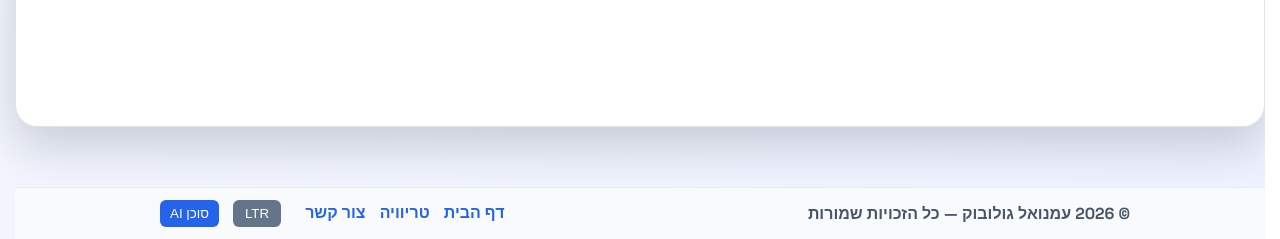
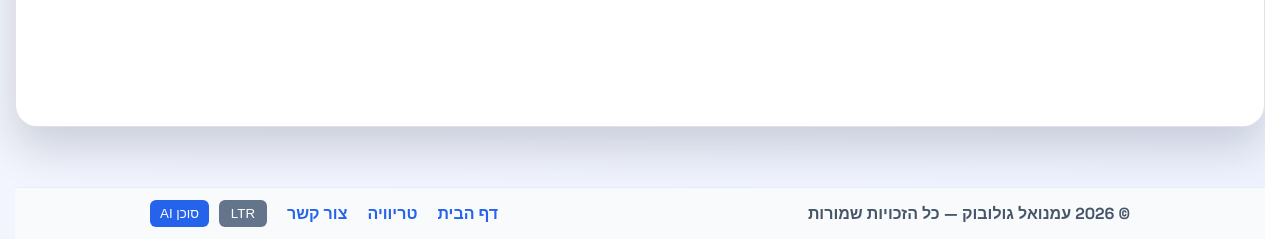
Before and after one commit to imanuel1984/stransport, a Django app: page /agents/demo in a window 1280 px wide. Shown: the part 561-800 px from the top of the page. Run offline with Django 5.2, Linux system fonts and the light colour scheme; data that the repository does not hold is empty; parts of the project's set-up code (start-up, migrations or seed data) failed here and were passed over.

Commit message:
fix: responsive AI modals and align footer AI button
Made-with: Cursor

```diff
--- a/stransport/templates/stransport/layout.html
+++ b/stransport/templates/stransport/layout.html
@@ -77,7 +77,7 @@
   <!-- חלונית קיצור לפרסום / בקשת נסיעה -->
 
   <!-- Modal להצגת נסיעות שפורסמו / פרסום נסיעה -->
-  <div id="ai-mode-modal" style="display:none; position:fixed; left:50%; top:50%; transform:translate(-50%,-50%); background:#fff; border:1px solid #ddd; padding:16px; z-index:2000; box-shadow:0 8px 24px rgba(0,0,0,0.2); width:420px; border-radius:8px;">
+  <div id="ai-mode-modal" style="display:none; position:fixed; left:50%; top:50%; transform:translate(-50%,-50%); background:#fff; border:1px solid #ddd; padding:16px; z-index:2000; box-shadow:0 8px 24px rgba(0,0,0,0.2); width:92vw; max-width:420px; max-height:85vh; overflow:auto; border-radius:8px;">
     <h3 id="ai-modal-title" style="margin-top:0;">פרסום נסיעות</h3>
     <div id="ai-modal-body" style="max-height:60vh; overflow-y:auto;">
       <div id="ai-offers-container">
@@ -90,7 +90,7 @@
   </div>
 
   <!-- Modal: סוכן AI למטופל (צ'אט קצר להתאמת נסיעות מתנדבים) -->
-  <div id="ai-agent-modal" style="display:none; position:fixed; left:50%; top:50%; transform:translate(-50%,-50%); background:#fff; border:1px solid #ddd; padding:16px; z-index:2200; box-shadow:0 8px 24px rgba(0,0,0,0.2); width:460px; border-radius:10px;">
+  <div id="ai-agent-modal" style="display:none; position:fixed; left:50%; top:50%; transform:translate(-50%,-50%); background:#fff; border:1px solid #ddd; padding:16px; z-index:2200; box-shadow:0 8px 24px rgba(0,0,0,0.2); width:92vw; max-width:460px; max-height:85vh; overflow:auto; border-radius:10px;">
     <h3 style="margin-top:0;">סוכן AI — מטופל</h3>
     <div class="field-hint" style="margin-bottom:8px;">כתוב מה אתה צריך, ואציג לך נסיעות מתנדבים שפורסמו שאפשר להצטרף אליהן.</div>
     <textarea id="ai-agent-input" rows="3" style="width:100%;resize:vertical;border:1px solid #e2e8f0;border-radius:10px;padding:10px;font-family:inherit;"></textarea>
@@ -99,11 +99,11 @@
       <button type="button" id="ai-agent-send" class="btn-primary" style="background:#2563eb;color:#fff;border:none;padding:8px 12px;border-radius:10px;cursor:pointer;">שלח</button>
       <button type="button" id="ai-agent-close" class="button">סגירה</button>
     </div>
-    <div id="ai-agent-results" style="margin-top:12px; max-height:50vh; overflow-y:auto;"></div>
+    <div id="ai-agent-results" style="margin-top:12px; max-height:45vh; overflow-y:auto;"></div>
   </div>
 
   <!-- Modal: סוכן AI למתנדב -->
-  <div id="ai-vol-agent-modal" style="display:none; position:fixed; left:50%; top:50%; transform:translate(-50%,-50%); background:#fff; border:1px solid #ddd; padding:16px; z-index:2200; box-shadow:0 8px 24px rgba(0,0,0,0.2); width:460px; border-radius:10px;">
+  <div id="ai-vol-agent-modal" style="display:none; position:fixed; left:50%; top:50%; transform:translate(-50%,-50%); background:#fff; border:1px solid #ddd; padding:16px; z-index:2200; box-shadow:0 8px 24px rgba(0,0,0,0.2); width:92vw; max-width:460px; max-height:85vh; overflow:auto; border-radius:10px;">
     <h3 style="margin-top:0;">סוכן AI — מתנדב</h3>
     <div class="field-hint" style="margin-bottom:8px;">כתוב מתי אתה יוצא, מאיפה ולאן וכמה מקומות יש, ואציע לך מטופלים מתאימים.</div>
     <textarea id="ai-vol-agent-input" rows="3" style="width:100%;resize:vertical;border:1px solid #e2e8f0;border-radius:10px;padding:10px;font-family:inherit;"></textarea>
@@ -112,7 +112,7 @@
       <button type="button" id="ai-vol-agent-send" class="btn-primary" style="background:#2563eb;color:#fff;border:none;padding:8px 12px;border-radius:10px;cursor:pointer;">שלח</button>
       <button type="button" id="ai-vol-agent-close" class="button">סגירה</button>
     </div>
-    <div id="ai-vol-agent-results" style="margin-top:12px; max-height:50vh; overflow-y:auto;"></div>
+    <div id="ai-vol-agent-results" style="margin-top:12px; max-height:45vh; overflow-y:auto;"></div>
   </div>
 
 
@@ -126,7 +126,7 @@
     <div style="max-width:980px;margin:0 auto;display:flex;align-items:center;justify-content:space-between;gap:12px;flex-wrap:wrap;">
       <div style="color:#475569;font-weight:700;">© {% now "Y" %} עמנואל גולובוק — כל הזכויות שמורות</div>
 
-      <div style="color:#475569;font-weight:700;">
+      <div style="color:#475569;font-weight:700; display:flex; align-items:center; gap:10px; flex-wrap:wrap;">
         {% if current_user.is_authenticated %}
         <a href="/" style="color:#2563eb;text-decoration:none;margin-left:10px;">דף הבית</a>
         <a href="/trivia/" style="color:#2563eb;text-decoration:none;margin-left:10px;">טריוויה</a>
@@ -139,18 +139,18 @@
         {% endif %}
         <a href="mailto:imanuel1984@outlook.com" style="color:#2563eb;text-decoration:none;margin-left:10px;">צור קשר</a>
         <!-- LTR toggle: left-to-right layout (easier when mixing Hebrew + English) -->
-        <button id="toggle-ltr" type="button" style="min-width:48px; margin:0 10px; padding:6px 10px; background:#64748b; color:#fff; border-radius:6px; border:none; cursor:pointer;" title="משמאל לימין / Left-to-right">LTR</button>
-        <!-- Quick AI Agent UI: show recent matches (requires login) -->
+        <button id="toggle-ltr" type="button" style="min-width:48px; padding:6px 10px; background:#64748b; color:#fff; border-radius:6px; border:none; cursor:pointer;" title="משמאל לימין / Left-to-right">LTR</button>
+        <!-- Footer AI button: keep next to LTR -->
         {% if current_user.is_authenticated and current_user.profile.role == "sick" %}
-        <button id="ai-agent-launch-footer" style="margin-left:10px; padding:6px 10px; background:#2563eb; color:#fff; border-radius:6px; border:none; cursor:pointer;" title="סוכן AI – חיפוש נסיעות מתנדבים">סוכן AI</button>
+        <button id="ai-agent-launch-footer" style="padding:6px 10px; background:#2563eb; color:#fff; border-radius:6px; border:none; cursor:pointer;" title="סוכן AI – חיפוש נסיעות מתנדבים">סוכן AI</button>
         {% elif current_user.is_authenticated and current_user.profile.role == "volunteer" %}
-        <button id="ai-vol-agent-launch-footer" style="margin-left:10px; padding:6px 10px; background:#2563eb; color:#fff; border-radius:6px; border:none; cursor:pointer;" title="סוכן AI – התאמת מטופלים להסעה">סוכן AI</button>
+        <button id="ai-vol-agent-launch-footer" style="padding:6px 10px; background:#2563eb; color:#fff; border-radius:6px; border:none; cursor:pointer;" title="סוכן AI – התאמת מטופלים להסעה">סוכן AI</button>
         {% elif guest_mode and guest_role == "sick" %}
-        <button id="ai-agent-launch-footer" style="margin-left:10px; padding:6px 10px; background:#2563eb; color:#fff; border-radius:6px; border:none; cursor:pointer;" title="סוכן AI (דמו) – חיפוש נסיעות מתנדבים">סוכן AI</button>
+        <button id="ai-agent-launch-footer" style="padding:6px 10px; background:#2563eb; color:#fff; border-radius:6px; border:none; cursor:pointer;" title="סוכן AI (דמו) – חיפוש נסיעות מתנדבים">סוכן AI</button>
         {% elif guest_mode and guest_role == "volunteer" %}
-        <button id="ai-vol-agent-launch-footer" style="margin-left:10px; padding:6px 10px; background:#2563eb; color:#fff; border-radius:6px; border:none; cursor:pointer;" title="סוכן AI (דמו) – התאמת מטופלים להסעה">סוכן AI</button>
+        <button id="ai-vol-agent-launch-footer" style="padding:6px 10px; background:#2563eb; color:#fff; border-radius:6px; border:none; cursor:pointer;" title="סוכן AI (דמו) – התאמת מטופלים להסעה">סוכן AI</button>
         {% elif not current_user.is_authenticated %}
-        <button type="button" class="trivia-require-login-btn" style="margin-left:10px; padding:6px 10px; background:#2563eb; color:#fff; border-radius:6px; border:none; cursor:pointer;" title="סוכן AI (נדרשת כניסה)">סוכן AI</button>
+        <button type="button" class="trivia-require-login-btn" style="padding:6px 10px; background:#2563eb; color:#fff; border-radius:6px; border:none; cursor:pointer;" title="סוכן AI (נדרשת כניסה)">סוכן AI</button>
         {% endif %}
       </div>
     </div>
```
